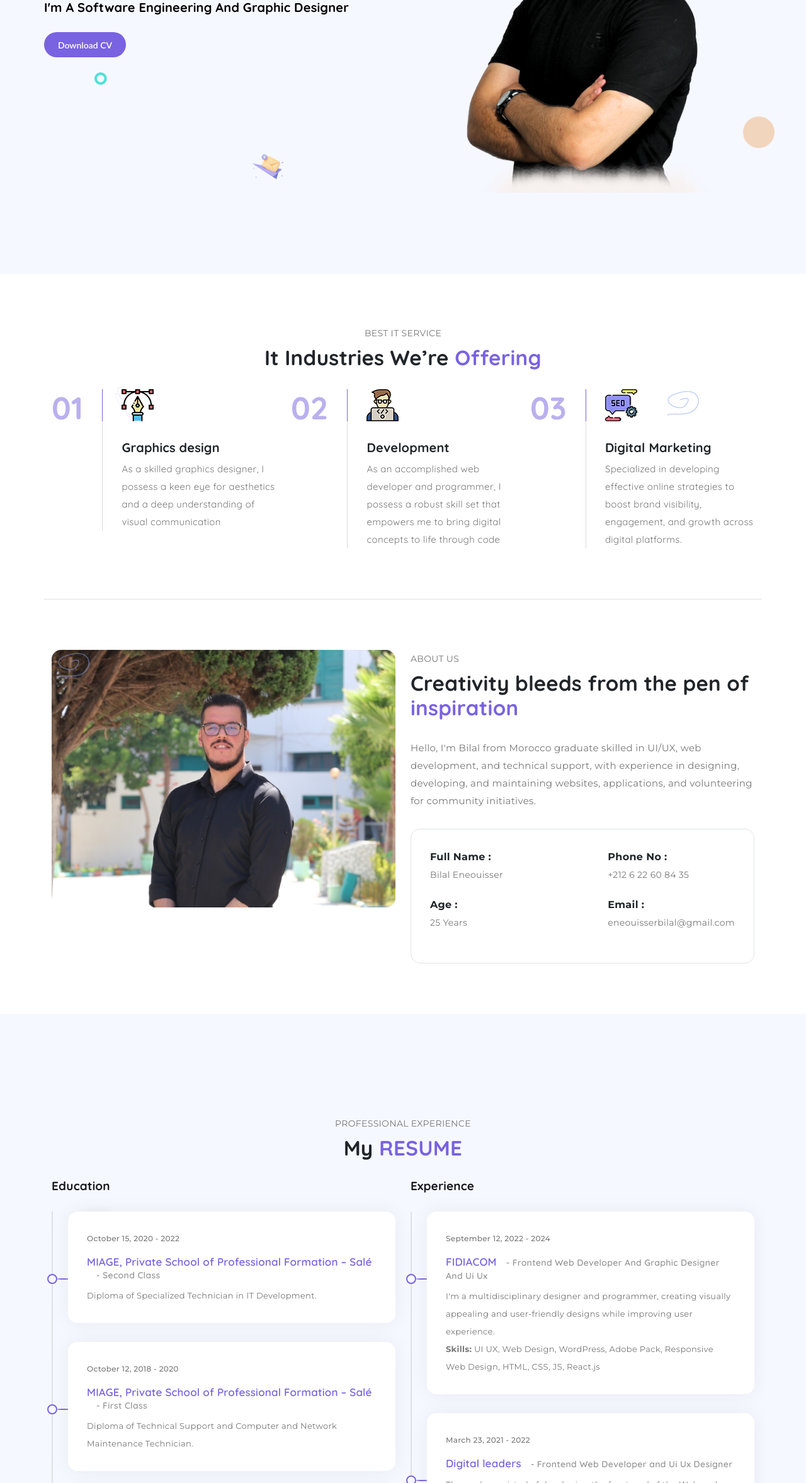
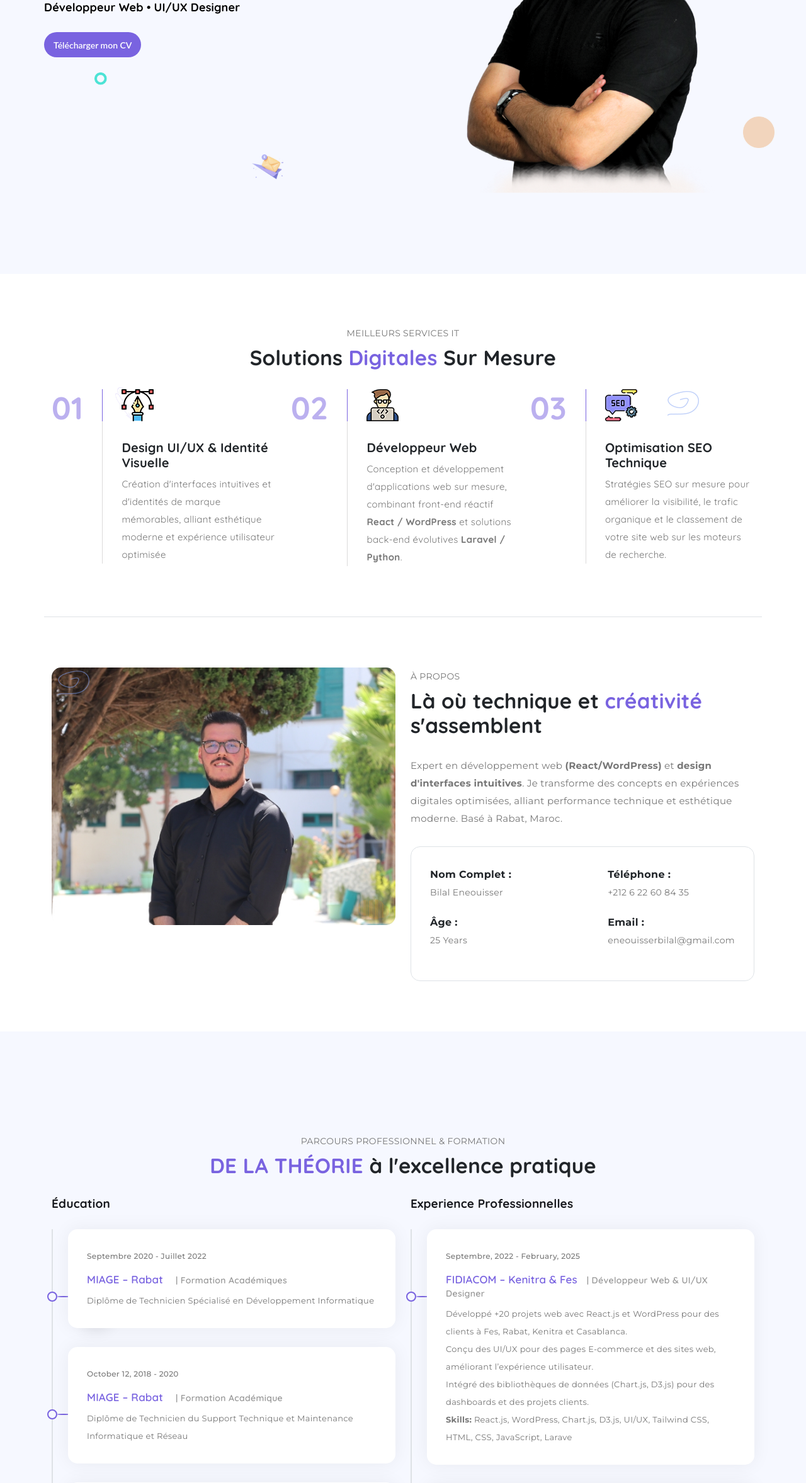
Before and after one commit to BilalEnenouisser/bilal-eneouisser, a plain HTML site: page index.html in a window 1280 px wide. Shown: the part 445-2800 px from the top of the page at 63% size. Drawn offline with nearby package versions, Linux system fonts and the light colour scheme; files that its build step writes are made by us from their sources; a web font is replaced by a local one.

Commit message:
Edit text

```diff
--- a/assets/css/style.css
+++ b/assets/css/style.css
@@ -286,7 +286,6 @@ a {
 }
 
 .custom-btn {
-  width: 130px;
   height: 40px;
   color: #fff;
   padding: 10px 15px;
@@ -958,7 +957,7 @@ header form .fa-solid {
   margin-top: 15px;
   margin-bottom: 0;
   color: #000;
-  font-size: 20px;
+  font-size: 18px;
   line-height: 28px;
   text-transform: capitalize;
   font-weight: 700;
@@ -1950,3 +1949,7 @@ header form .fa-solid {
 .social-button--npmjs::after {
   background: #c12127;
 }
+
+.texthero{
+  font-size: 17px;
+}
--- a/index.html
+++ b/index.html
@@ -95,11 +95,11 @@
                 <div class="col-md-6">
                     <div class="basic-details" data-aos="fade-up" data-aos-duration="2000">
                         <div class="info">
-                            <span class="primary-color">Hello, My name is</span>
+                            <span class="primary-color">Bonjour, je m'appelle</span>
                             <h1><span style="color:#7963e0 ;">></span><span id="text-to-toggle">Bilal Eneouisser</span></h1>
-                            <h2 style="margin-bottom: 25px;">I'm a Software Engineering And Graphic Designer</h2>
+                            <h2 style="margin-bottom: 25px;">Développeur Web • UI/UX Designer</h2>
                             <div class="buttons">
-                                <a class="custom-btn bx-btn " target="_blank"  href="pdf/cv_bilal_eneouisser.pdf">Download CV</a>
+                                <a class="custom-btn bx-btn " target="_blank"  href="pdf/cv_bilal_eneouisser.pdf">Télécharger mon CV</a>
                             </div>
                         </div>
                     </div>
@@ -121,8 +121,8 @@
         <div class="container">
             <div class="row">
                 <div class="title" data-aos="fade-up" data-aos-duration="2000" data-aos-delay="300">
-                    <p class="light-txt">best it service</p>
-                    <h2>It Industries We’re<span class="primary-clr"> Offering</span></h2>
+                    <p class="light-txt">MEILLEURS SERVICES IT</p>
+                    <h2>Solutions  <span class="primary-clr">Digitales</span> Sur Mesure</h2>
                 </div>
                 <div class="col-lg-4 col-md-12">
                     <div class="section-card" data-aos="fade-up" data-aos-duration="2000" data-aos-delay="300">
@@ -132,8 +132,8 @@
                         <div class="card-description">
                             <img src="assets/img/service/icon-1.png" alt="">
                             <div class="detailed-txt">
-                                <h5>Graphics design</h5>
-                                <p>As a skilled graphics designer, I possess a keen eye for aesthetics and a deep understanding of visual communication</p>
+                                <h5>Design UI/UX & Identité Visuelle</h5>
+                                <p>Création d'interfaces intuitives et d'identités de marque mémorables, alliant esthétique moderne et expérience utilisateur optimisée</p>
                             </div>
                         </div>
                     </div>
@@ -146,8 +146,8 @@
                         <div class="card-description">
                             <img src="assets/img/service/icon-2.png" alt="">
                             <div class="detailed-txt">
-                                <h5>Development</h5>
-                                <p>As an accomplished web developer and programmer, I possess a robust skill set that empowers me to bring digital concepts to life through code</p>
+                                <h5>Développeur Web</h5>
+                                <p>Conception et développement d'applications web sur mesure, combinant front-end réactif <b>React / WordPress</b> et solutions back-end évolutives <b>Laravel / Python</b>.</p>
                             </div>
                         </div>
                     </div>
@@ -160,8 +160,8 @@
                         <div class="card-description">
                             <img src="assets/img/service/icon-3.png" alt="">
                             <div class="detailed-txt">
-                                <h5>Digital Marketing</h5>
-                                <p>Specialized in developing effective online strategies to boost brand visibility, engagement, and growth across digital platforms.</p>
+                                <h5>Optimisation SEO <br> Technique</h5>
+                                <p>Stratégies SEO sur mesure pour améliorer la visibilité, le trafic organique et le classement de votre site web sur les moteurs de recherche.</p>
                             </div>
                         </div>
                     </div>
@@ -184,26 +184,25 @@
                 <div class="col-md-12 col-lg-6">
                     <div class="detailed-content" data-aos="fade-up" data-aos-duration="2000" data-aos-delay="300">
                         <div class="title">
-                            <p class="light-txt">About us</p>
-                            <h2>Creativity bleeds from the
-                                pen of<span class="primary-clr"> inspiration</span></h2>
-                            <p style="font-size: 15px;  ">Hello, I'm Bilal from Morocco graduate skilled in UI/UX, web development, and technical support, with experience in designing, developing, and maintaining websites, applications, and volunteering for community initiatives.</p>
+                            <p class="light-txt">À PROPOS</p>
+                            <h2>Là où technique et <span class="primary-clr"> créativité</span> s'assemblent</h2>
+                            <p style="font-size: 15px;  ">Expert en développement web <b>(React/WordPress)</b> et <b>design d'interfaces intuitives</b>. Je transforme des concepts en expériences digitales optimisées, alliant performance technique et esthétique moderne. Basé à Rabat, Maroc.</p>
                         </div>
                         <div class="personal-detail">
                             <div class="content">
                                 <div class="left">
                                     <div class="name pb">
-                                        <span class="info">Full Name :</span>
+                                        <span class="info">Nom Complet :</span>
                                         <span class="detail">Bilal Eneouisser </span>
                                     </div>
                                     <div class="age pb">
-                                        <span class="info">Age :</span>
+                                        <span class="info">Âge :</span>
                                         <span class="detail">25 Years</span>
                                     </div>
                                 </div>
                                 <div class="right">
                                     <div class="ph pb">
-                                        <span class="info">Phone No :</span>
+                                        <span class="info">Téléphone :</span>
                                         <span class="detail">+212 6 22 60 84 35</span>
                                     </div>
 
@@ -229,23 +228,35 @@
             <div class="shape-2"></div>
             <div class="row mb-m-30">
                 <div class="title" data-aos="fade-up" data-aos-duration="2000" data-aos-delay="300">
-                    <p class="light-txt">PROFESSIONAL EXPERIENCE</p>
-                    <h2>My<span class="primary-clr"> Resume</span></h2>
+                    <p class="light-txt">PARCOURS PROFESSIONNEL & FORMATION</p>
+                    <h2><span class="primary-clr"> De la théorie </span> à l'excellence pratique</h2>
                 </div>
                 <div class="col-lg-6 col-md-12 col-sm-12">
                     <div class="education bx-box" data-aos="fade-up" data-aos-duration="2000" data-aos-delay="400">
-                        <h4>Education</h4>
+                        <h4>Éducation</h4>
                         <ul class="timeline">
                             <li class="timeline-item" data-aos="fade-up" data-aos-duration="2000" data-aos-delay="400">
                                 <div class="timeline-marker"></div>
                                 <div class="timeline-content">
                                     <div class="timeline-info">
-                                        <span>October 15, 2020 - 2022</span>
+                                        <span>Septembre 2020 - Juillet 2022</span>
                                     </div>
-                                    <h5 class="timeline-title">MIAGE, Private School of Professional Formation  – Salé
-                                        <span class="sub">- Second
-                                            Class</span></h5>
-                                    <p>Diploma of Specialized Technician in IT Development.</p>
+                                    <h5 class="timeline-title">MIAGE – Rabat
+                                        <span class="sub">| Formation Académiques</span></h5>
+                                    <p>Diplôme de Technicien Spécialisé en Développement Informatique</p>
+                                </div>
+                            </li>
+
+
+                            <li class="timeline-item" data-aos="fade-up" data-aos-duration="2000" data-aos-delay="400">
+                                <div class="timeline-marker"></div>
+                                <div class="timeline-content">
+                                    <div class="timeline-info">
+                                        <span>October 12, 2018 - 2020</span>
+                                    </div>
+                                    <h5 class="timeline-title">MIAGE – Rabat
+                                        <span class="sub">| Formation Académique</span></h5>
+                                    <p>Diplôme de Technicien du Support Technique et Maintenance Informatique et Réseau</p>
                                 </div>
                             </li>
 
@@ -254,25 +265,10 @@
                                 <div class="timeline-marker"></div>
                                 <div class="timeline-content">
                                     <div class="timeline-info">
-                                        <span>October 12, 2018 - 2020</span>
+                                        <span>Mai 2023 - Octobre 2024</span>
                                     </div>
-                                    <h5 class="timeline-title">MIAGE, Private School of Professional Formation  – Salé
-                                        <span class="sub">- First
-                                            Class</span></h5>
-                                    <p>Diploma of Technical Support and Computer and Network Maintenance Technician.</p>
-                                </div>
-                            </li>
-
-
-                            <li class="timeline-item" data-aos="fade-up" data-aos-duration="2000" data-aos-delay="800">
-                                <div class="timeline-marker"></div>
-                                <div class="timeline-content">
-                                    <div class="timeline-info">
-                                        <span>June 1, 2021 - 2022</span>
-                                    </div>
-                                    <h5 class="timeline-title">Orange Digital Center<span class="sub">Online and On-site Formations
-                                    </span></h5>
-                                    <p>Certificat of React.js, UX UI on Figma </p>
+                                    <h5 class="timeline-title">ALX Morocco – Casablanca |<span class="sub">| Formations en Ligne et Présentielles</span></h5>
+                                    <p>Certification en Ingénierie Logicielle – ALX Africa (Holberton School Curriculum) </p>
                                 </div>
                             </li>
 
@@ -280,10 +276,21 @@
                                 <div class="timeline-marker"></div>
                                 <div class="timeline-content">
                                     <div class="timeline-info">
-                                        <span>September 1, 2020 - 2021</span>
+                                        <span>Avril 2021 - Mai 2022</span>
                                     </div>
-                                    <h5 class="timeline-title">In LinkedIn<span class="sub">Online and On-site Formations</span></h5>
-                                    <p>Certificat in Développement web front-end in HTML5, CSS, Sass, Bootstrap 4 & 5, LESS, JavaScript, jQuery, React.js, UX UI, Responsive Web Design</p>
+                                    <h5 class="timeline-title">Orange Digital Center – Rabat<span class="sub">| Formations en Ligne et Présentielles</span></h5>
+                                    <p>Certificat en React.js, UX UI sur Figma</p>
+                                </div>
+                            </li>
+
+                            <li class="timeline-item" data-aos="fade-up" data-aos-duration="2000" data-aos-delay="1000">
+                                <div class="timeline-marker"></div>
+                                <div class="timeline-content">
+                                    <div class="timeline-info">
+                                        <span>1 Septembre 2020 - 2021</span>
+                                    </div>
+                                    <h5 class="timeline-title">LinkedIn <span class="sub">| Formations en Ligne</span></h5>
+                                    <p>Certificat en Développement Web Front-End : HTML5, CSS, Sass, Bootstrap 4 & 5, LESS, JavaScript, jQuery, React.js, UX UI, Responsive Web Design</p>
                                 </div>
                             </li>
                         </ul>
@@ -291,58 +298,71 @@
                 </div>
                 <div class="col-lg-6 col-md-12 col-sm-12">
                     <div class="experience bx-box" data-aos="fade-up" data-aos-duration="2000" data-aos-delay="300">
-                        <h4>experience</h4>
+                        <h4>Experience Professionnelles</h4>
                         <ul class="timeline">
                             <li class="timeline-item" data-aos="fade-up" data-aos-duration="2000" data-aos-delay="400">
                                 <div class="timeline-marker"></div>
                                 <div class="timeline-content">
                                     <div class="timeline-info">
-                                        <span>September 12, 2022 - 2024</span>
+                                        <span>Septembre, 2022 - February, 2025</span>
                                     </div>
-                                    <h5 class="timeline-title">FIDIACOM<span class="sub">- Frontend Web Developer And Graphic Designer And Ui Ux</span></h5>
-                                </span></h5>
-                                    <p>I'm a multidisciplinary designer and programmer, creating visually appealing and user-friendly designs while improving user experience.
-                                        <br><span style="font-weight: bold;" >Skills:</span> UI UX, Web Design, WordPress, Adobe Pack, Responsive Web Design, HTML, CSS, JS, React.js</p>
+                                    <h5 class="timeline-title">FIDIACOM – Kenitra & Fes<span class="sub">| Développeur Web  & UI/UX Designer</span></h5>
+
+                                    <p>Développé +20 projets web avec React.js et WordPress pour des clients à Fes, Rabat, Kenitra et Casablanca.<br>
+                                    Conçu des UI/UX pour des pages E-commerce et des sites web, améliorant l’expérience utilisateur.<br>
+                                    Intégré des bibliothèques de données (Chart.js, D3.js) pour des dashboards et des projets clients.
+                                    <br><span style="font-weight: bold;" >Skills:</span> React.js, WordPress, Chart.js, D3.js, UI/UX, Tailwind CSS, HTML, CSS, JavaScript, Larave</p>
                                 </div>
                             </li>
+
+                            <li class="timeline-item" data-aos="fade-up" data-aos-duration="2000" data-aos-delay="400">
+                                <div class="timeline-marker"></div>
+                                <div class="timeline-content">
+                                    <div class="timeline-info">
+                                        <span>2022 - Présent</span>
+                                    </div>
+                                    <h5 class="timeline-title">Freelance – En ligne et en présentiel<span class="sub">| UI/UX Designer & Développeur Full Stack</span></h5>
+
+                                    <p>Conçu et développé +40 landing pages, +25 sites web (portfolios, blogs, corporatifs, ...), et des plateformes e-commerce avec React, HTML, Tailwind CSS, JavaScript, WordPress, Shopify, et Prestashop pour des clients au Maroc et à l’étranger<br>
+                                    Créé des branding et des designs pour les réseaux sociaux, ainsi que des dashboards réactifs avec React.js, Tailwind CSS, et GSAP.<br>
+                                    <br><span style="font-weight: bold;" >Skills:</span> UI/UX Design, Web Design, WordPress, Shopify, Prestashop, React.js, Tailwind CSS, GSAP, Chart.js, D3.js, HTML, CSS, JavaScript, Laravel</p>
+                                </div>
+                            </li>
+
                             <li class="timeline-item" data-aos="fade-up" data-aos-duration="2000" data-aos-delay="600">
                                 <div class="timeline-marker"></div>
                                 <div class="timeline-content">
                                     <div class="timeline-info">
-                                        <span>March 23, 2021 - 2022</span>
+                                        <span>Mars, 2022 - Juillet, 2022</span>
                                     </div>
-                                    <h5 class="timeline-title">Digital leaders<span class="sub">- Frontend Web Developer and Ui Ux Designer</span>
-                                    </h5>
-                                    <p>The work consisted of developing the front-end of the Web and Responsive Mobile pages as well as designing the user interface and the user experience
-                                        <br><span style="font-weight: bold;" >Skills:</span> UI UX, Web Design, WordPress, Adobe Pack, Responsive Web Design, HTML, CSS, JS, React.js</p>
+                                    <h5 class="timeline-title">Digital leaders – Rabat<span class="sub">| Développeur Web Frontend Et UI UX Designe</span></h5>
+
+                                    <p>Réalisé 4 projets : 2 avec Odoo, 1 landing page pour une clinique à Rabat, et 1 grand projet "Otof" (44 pages).<br>
+                                    Conçu et développé l’UI/UX des +40 pages du projet "Otof", puis implémenté en HTML, Tailwind CSS, JS et GSAP. <br>
+                                    Intégré toutes les pages dans WordPress (côté client et admin) avec une conversion fluide de HTML à WordPress.
+
+                                    <br><span style="font-weight: bold;" >Skills:</span> React.js, WordPress, Chart.js, D3.js, UI/UX, Tailwind CSS, HTML, CSS, JavaScript, Larave</p>
                                 </div>
                             </li>
-                            <li class="timeline-item" data-aos="fade-up" data-aos-duration="2000" data-aos-delay="800">
-                                <div class="timeline-marker"></div>
-                                <div class="timeline-content">
-                                    <div class="timeline-info">
-                                        <span>May 2, 2021 - 2022</span>
-                                    </div>
-                                    <h5 class="timeline-title">MAR-TECH<span class="sub">- Internship PFE Web Development And Graphic Designer</span>
-                                    </h5>
-                                    <p>The work consisted of developing the front-end of the web pages, as well as designing the user interface, user experience, social media posts, books, flyers and banners.
-<br><span style="font-weight: bold;" >Skills:</span> WordPress, Adobe Pack, Responsive Web Design, HTML, CSS, JS</p>
-                                </div>
-                            </li>
-
 
                             <li class="timeline-item" data-aos="fade-up" data-aos-duration="2000" data-aos-delay="800">
                                 <div class="timeline-marker"></div>
                                 <div class="timeline-content">
                                     <div class="timeline-info">
-                                        <span>September 1, 2020 - 2021</span>
+                                        <span>Mai, 2022 - Août, 2022</span>
                                     </div>
-                                    <h5 class="timeline-title">MIAGE<span class="sub">- Maintenance technician and administrative assistant</span>
-                                    </h5>
-                                    <p>I worked as a maintenance technician and an administrative assistant at the MIAGE school
-                                        <br><span style="font-weight: bold;" >Skills:</span> Maintenance, Computer Networks, Task Manager, Administrative Assistant</p>
+                                    <h5 class="timeline-title">MAR-TECH – Rabat<span class="sub">| Stage PFE Web Development Et Infographiste Et Ui Ux</span></h5>
+
+                                    <p>Redessiné le site web et créé une plateforme de gestion, améliorant le design, l’UX et les processus. Guidé une équipe de 4 personnes en tant que leader technique. <br>
+                                    Guidé une équipe de 4 personnes en tant que leader technique. <br>
+                                    Collaboré avec le marketing pour des designs et campagnes publicitaires.<br>
+
+                                    Créé des publications pour les réseaux sociaux, livres, flyers et bannières.
+
+                                    <br><span style="font-weight: bold;" >Skills:</span> React.js, WordPress, Chart.js, D3.js, UI/UX, Tailwind CSS, HTML, CSS, JavaScript, Larave</p>
                                 </div>
                             </li>
+
                         </ul>
                     </div>
                 </div>
```
